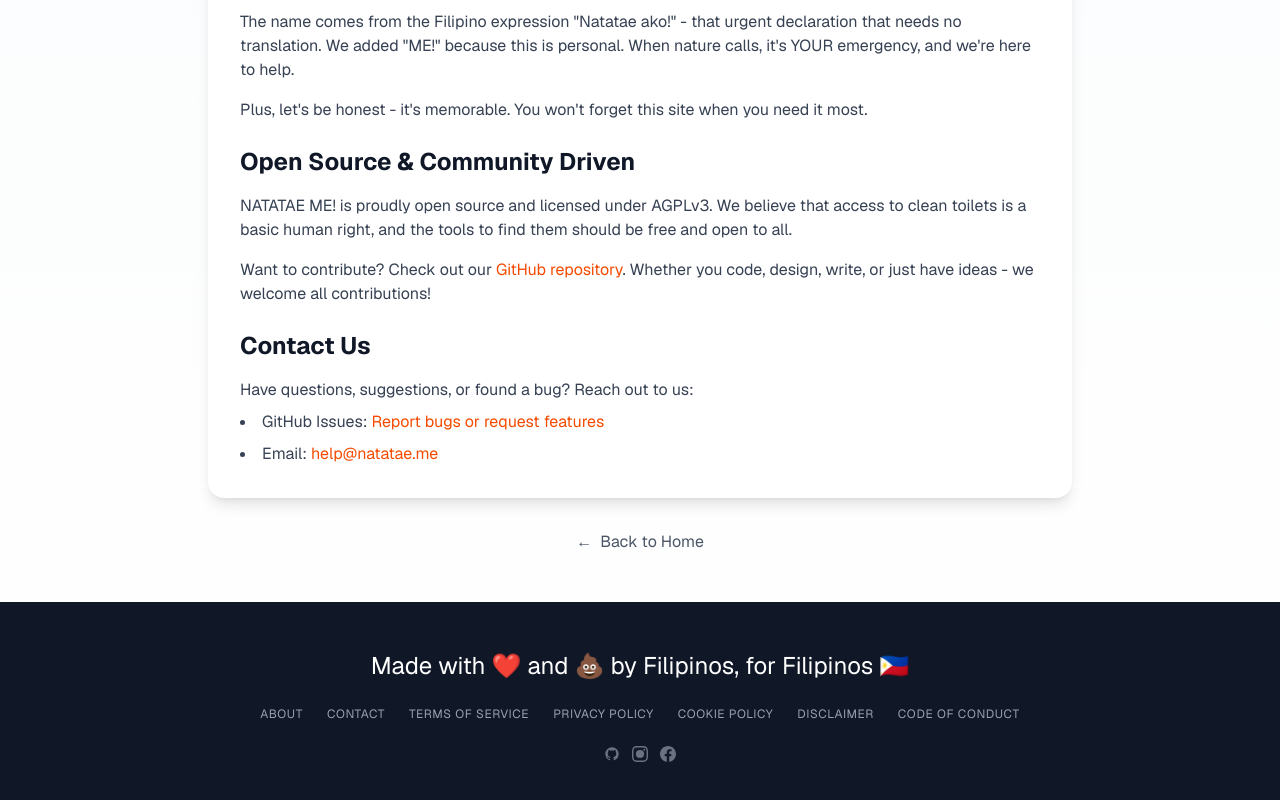
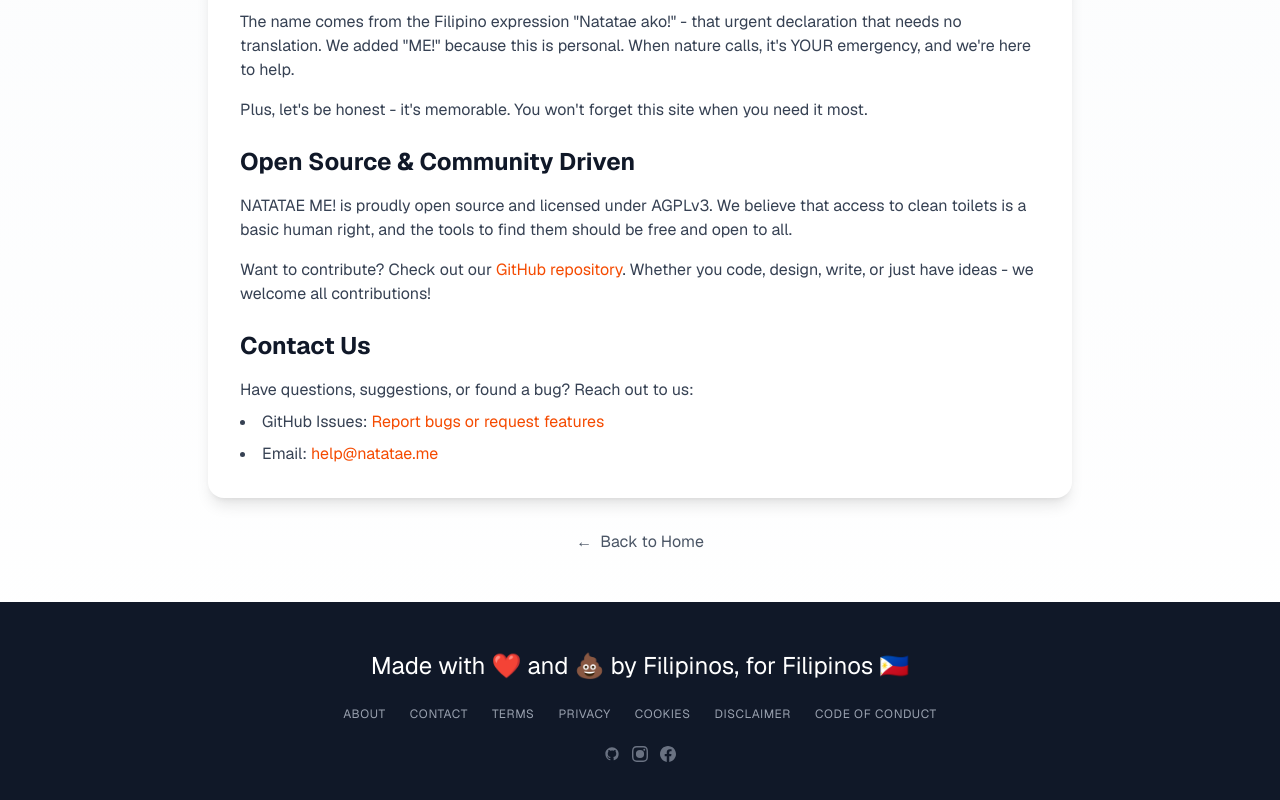
Before and after one commit to wewillcraft/natatae-me, a Next.js app: page /about in a window 1280 px wide. Shown: the part 987-1787 px from the top of the page. Built offline with nearby package versions, Linux system fonts and the light colour scheme.

Commit message:
feat: smaller footer text

```diff
--- a/src/components/Footer.tsx
+++ b/src/components/Footer.tsx
@@ -10,7 +10,7 @@ export default function Footer() {
 
 				<div className="flex flex-col items-center gap-6">
 					<div className="w-full">
-						<nav className="flex flex-wrap justify-center gap-x-6 gap-y-2 text-xs text-gray-400 uppercase tracking-wider">
+						<nav className="flex flex-wrap justify-center gap-x-3 gap-y-2 px-4 text-[10px] text-gray-400 uppercase tracking-wider sm:text-xs sm:gap-x-6">
 							<Link href="/about" className="hover:text-white transition-colors">
 								About
 							</Link>
@@ -18,13 +18,13 @@ export default function Footer() {
 								Contact
 							</Link>
 							<Link href="/terms" className="hover:text-white transition-colors">
-								Terms of Service
+								Terms
 							</Link>
 							<Link href="/privacy" className="hover:text-white transition-colors">
-								Privacy Policy
+								Privacy
 							</Link>
 							<Link href="/cookies" className="hover:text-white transition-colors">
-								Cookie Policy
+								Cookies
 							</Link>
 							<Link href="/disclaimer" className="hover:text-white transition-colors">
 								Disclaimer
```
